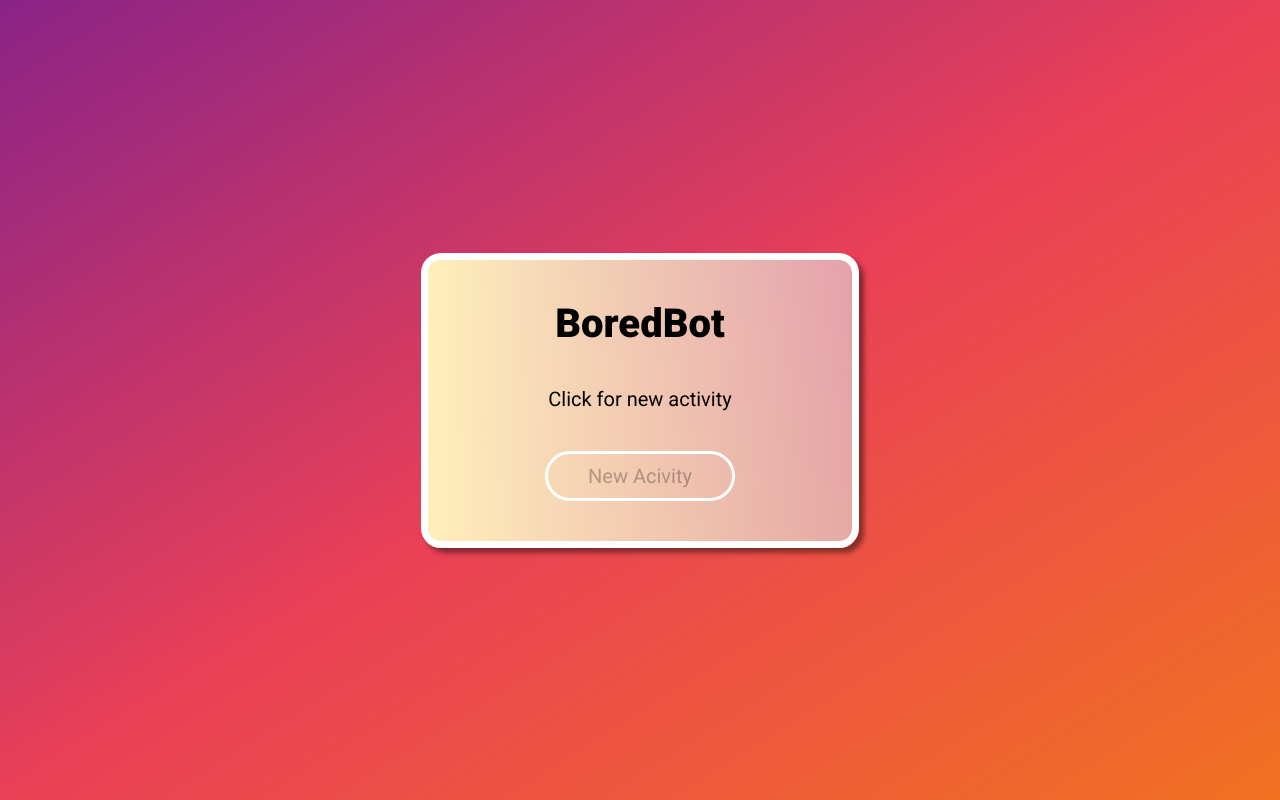
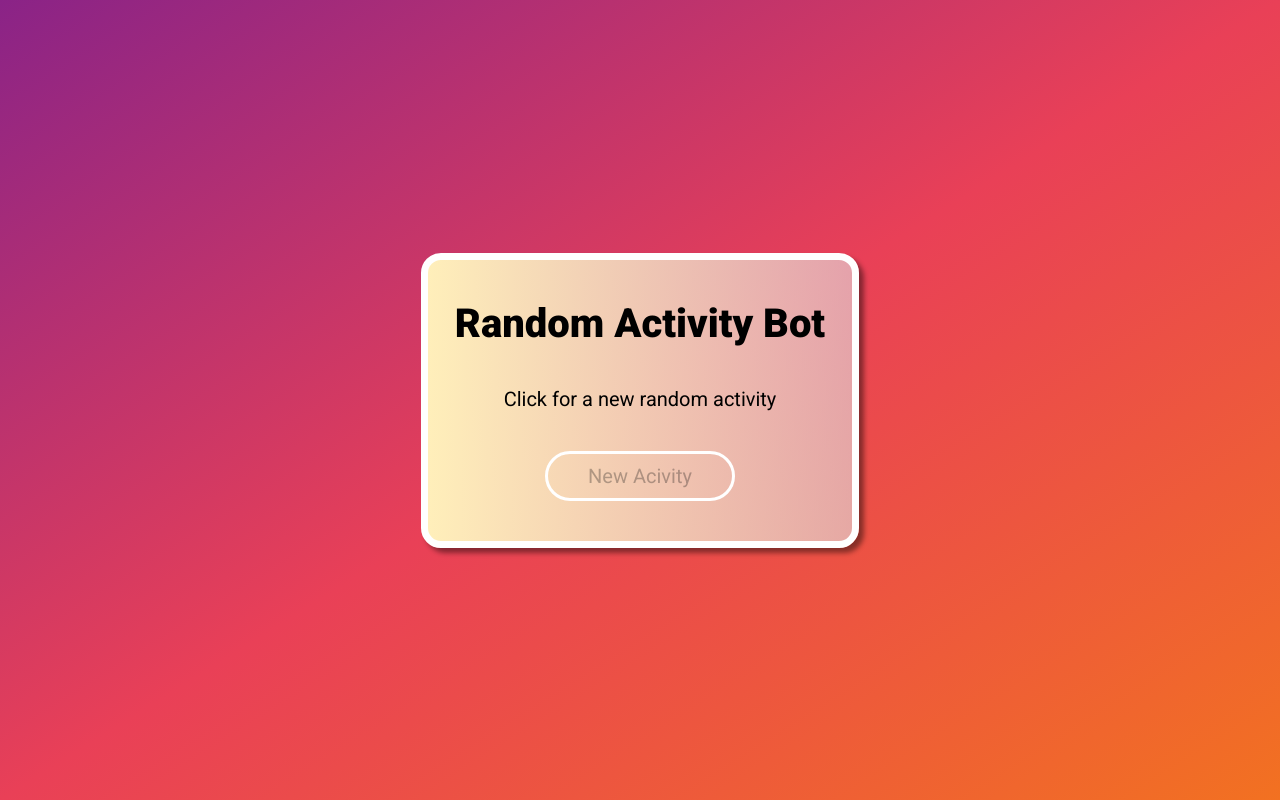
Before and after one commit to CarlEvaristo/bored-bot, a plain HTML site: page index.html in a window 1280 px wide. Both pictures are taken after a click on the button "New Acivity". Drawn offline with Linux system fonts and the light colour scheme; no server answers.

Commit message:
final commit

```diff
--- a/index.html
+++ b/index.html
@@ -8,8 +8,8 @@
     </head>
     <body>
         <div class="container">
-            <h1 id="activity-name">BoredBot</h1>
-            <p id="txt-container">Click for new activity</p>
+            <h1 id="activity-name">Random Activity Bot</h1>
+            <p id="txt-container">Click for a new random activity</p>
             <button id="new-activity">New Acivity</button>
         </div>
         <script src="index.js"></script>
--- a/index.js
+++ b/index.js
@@ -1,13 +1,19 @@
 const textContainerEl = document.getElementById("txt-container")
 const newActivityButton = document.getElementById("new-activity")
+const container = document.querySelector(".container")
 
 newActivityButton.addEventListener("click", (event) => {
     event.target.disabled = true
+    textContainerEl.classList.remove("text-animation")
+    container.classList.remove("container-animation")
     fetch("https://apis.scrimba.com/bored/api/activity")
         .then(response => response.json())
         .then(data => {
             textContainerEl.textContent = data.activity
             event.target.disabled = false
+            setTimeout(function() {
+              textContainerEl.classList.add("text-animation")}, 1000)
+            container.classList.add("container-animation")
         })
 
 })
```
